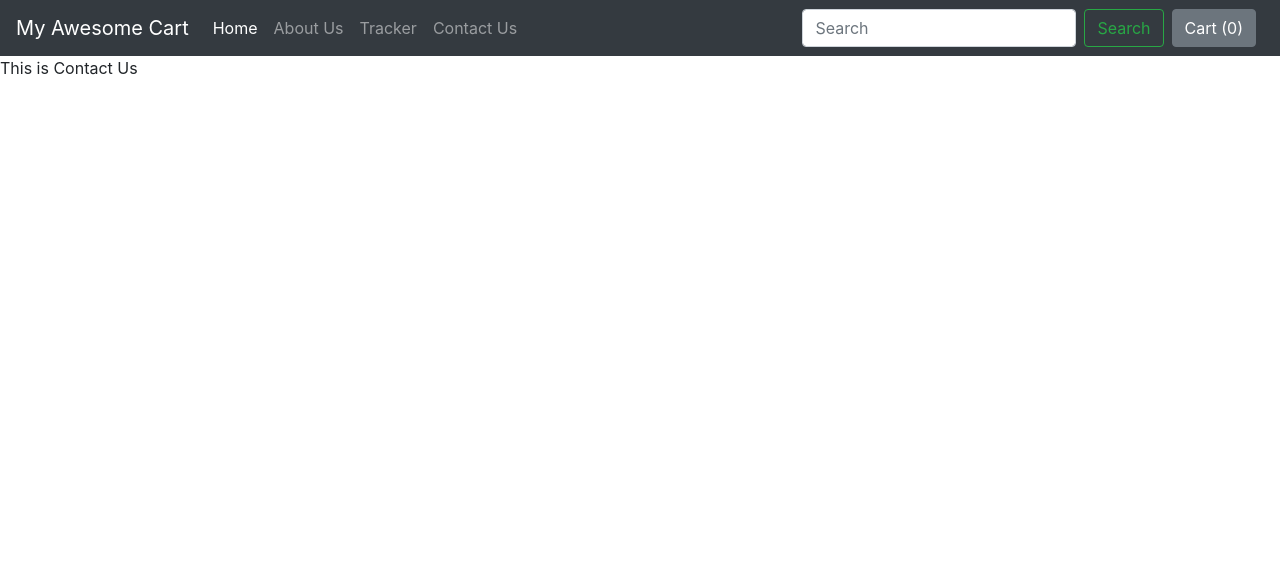
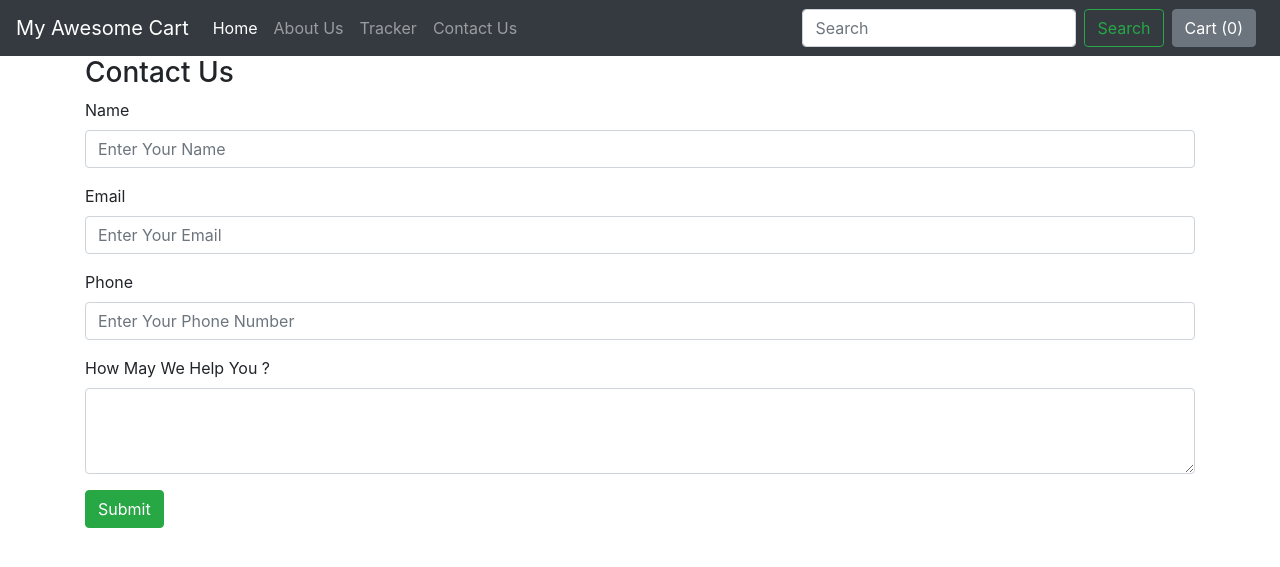
Before and after one commit to AbhinayS7/P2-django_2019_course-, a Django app: page /shop/contact_us/ in a window 1280 px wide. Shown: the top 567 px of the page. Run offline with Django 4.2, Linux system fonts and the light colour scheme; some libraries are stand-ins or nearby versions.

Commit message:
created contact us page and saved the entry in database using Contact model

```diff
--- a/shop/admin.py
+++ b/shop/admin.py
@@ -1,5 +1,6 @@
 from django.contrib import admin
-from .models import Product
+from .models import *
 # Register your models here.
 
 admin.site.register(Product)
+admin.site.register(Contact)
--- a/shop/templates/shop/contact_us.html
+++ b/shop/templates/shop/contact_us.html
@@ -1,4 +1,30 @@
 {% extends 'shop/basic.html' %}
 
 {% block title%} Contact Us {% endblock %}
-{% block body %} This is Contact Us {% endblock %}
+
+
+{% block body %}
+<div class="container">
+    <h3>Contact Us</h3>
+    <form action="/shop/contact_us/" method="post">
+        {% csrf_token %}
+        <div class="form-group">
+            <label for="name">Name</label>
+            <input type="text" class="form-control" id="name" name="name" placeholder="Enter Your Name">
+        </div>
+        <div class="form-group">
+            <label for="name">Email</label>
+            <input type="email" class="form-control" id="email" name="email" placeholder="Enter Your Email">
+        </div>
+        <div class="form-group">
+            <label for="name">Phone</label>
+            <input type="tel" class="form-control" id="phone" name="phone" placeholder="Enter Your Phone Number">
+        </div>
+        <div class="form-group">
+            <label for="desc">How May We Help You ?</label>
+            <textarea class="form-control" id="desc" name="desc" rows="3"></textarea>
+        </div>
+        <button type="submit" class="btn btn-success">Submit</button>
+    </form>
+</div>
+{% endblock %}
--- a/shop/views.py
+++ b/shop/views.py
@@ -1,6 +1,6 @@
 from django.shortcuts import render
 from django.http import HttpResponse
-from .models import Product
+from .models import Product, Contact
 from math import ceil
 # Create your views here.
 
@@ -36,6 +36,14 @@ def tracker(request):
     return render(request,'shop/tracker.html')
 
 def contact_us(request):
+    if request.method == 'POST':
+        name=request.POST.get('name', '')
+        email=request.POST.get('email', '')
+        phone=request.POST.get('phone', '')
+        desc=request.POST.get('desc', '')
+        print(name,email,phone, desc )
+        contact = Contact(name=name, email=email, phone=phone, desc=desc)
+        contact.save()
     return render(request,'shop/contact_us.html')
 
 def search(request):
```
Also changed, not shown: shop/models.py (+11 -0 lines), db.sqlite3, shop/migrations/0003_contact.py (added).
